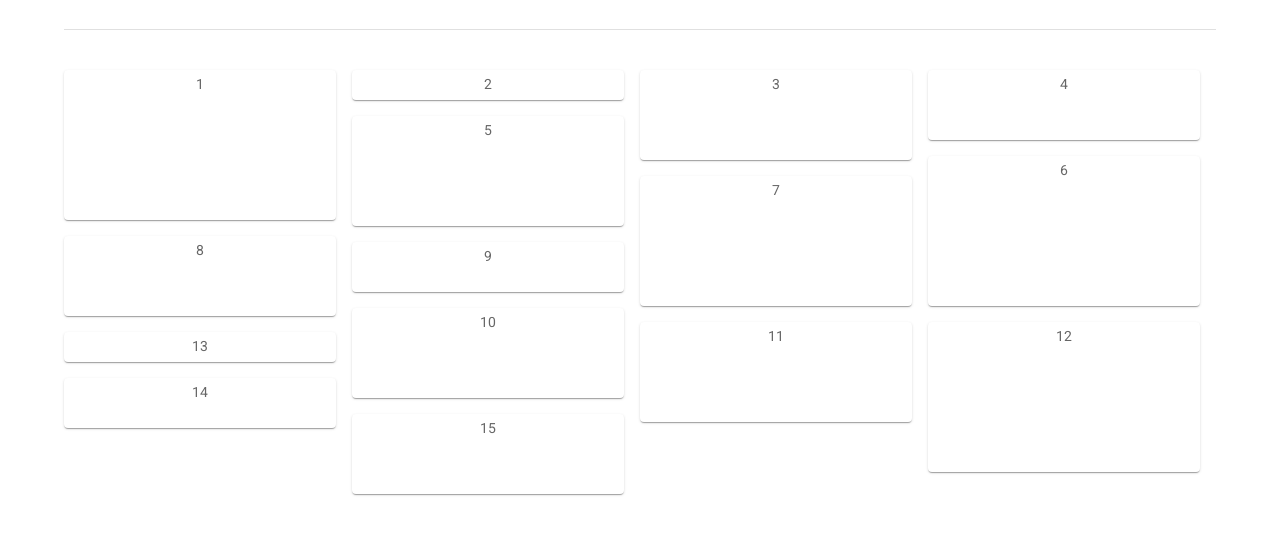
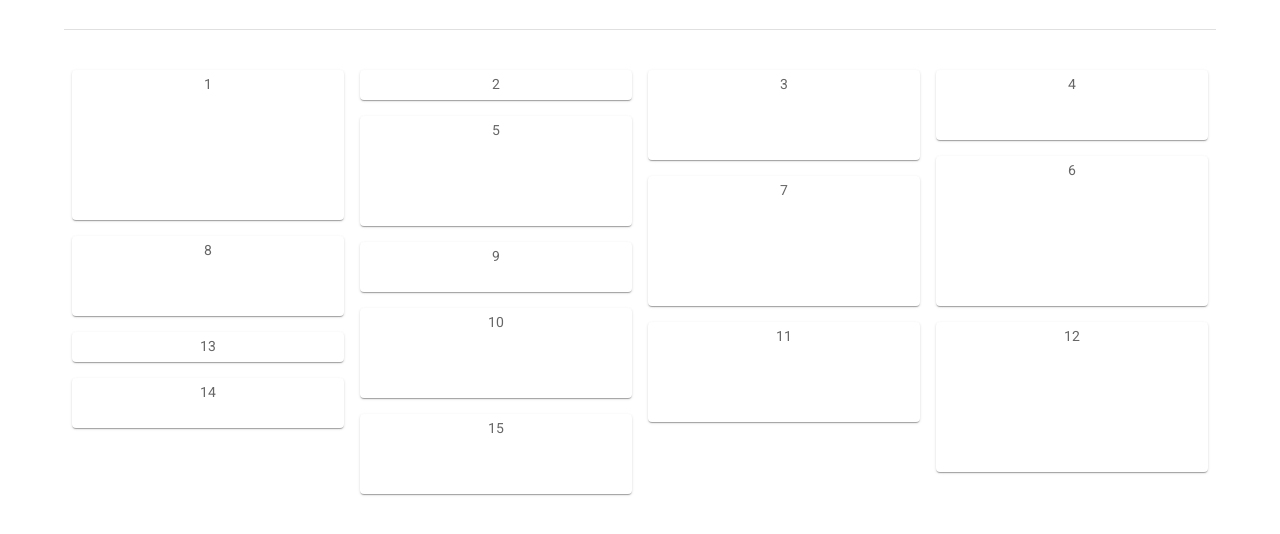
Before and after one commit to Azizkhuja/Exhibition, a React (Create React App) app: page / in a window 1280 px wide. Shown: the part 1114-1648 px from the top of the page. Built offline with nearby package versions, Linux system fonts and the light colour scheme; grey boxes are pictures that could not be loaded.

Commit message:
APP-04 Masonary content to the center

```diff
--- a/src/components/Home/SearchMasonry/SearchMasonry.tsx
+++ b/src/components/Home/SearchMasonry/SearchMasonry.tsx
@@ -19,7 +19,7 @@ const Item = styled(Paper)(({ theme }) => ({
 const SearchMasonry = () => {
   return (
     <Container>
-      <Box>
+      <Box sx={{ display: "flex", justifyContent: "center" }}>
         <Masonry columns={4} spacing={2}>
           {heights.map((height, index) => (
             <Item key={index} sx={{ height }}>
```
